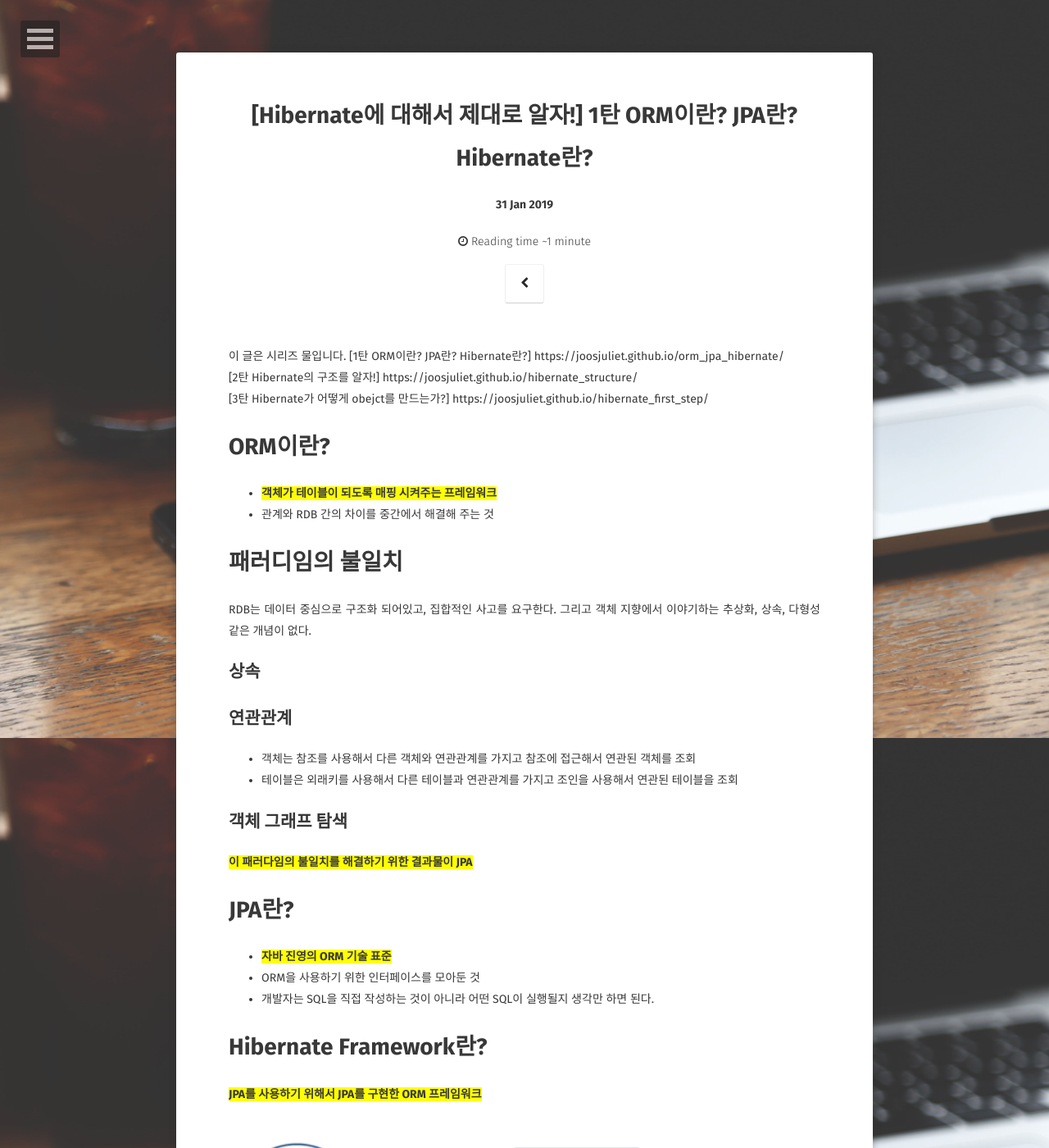
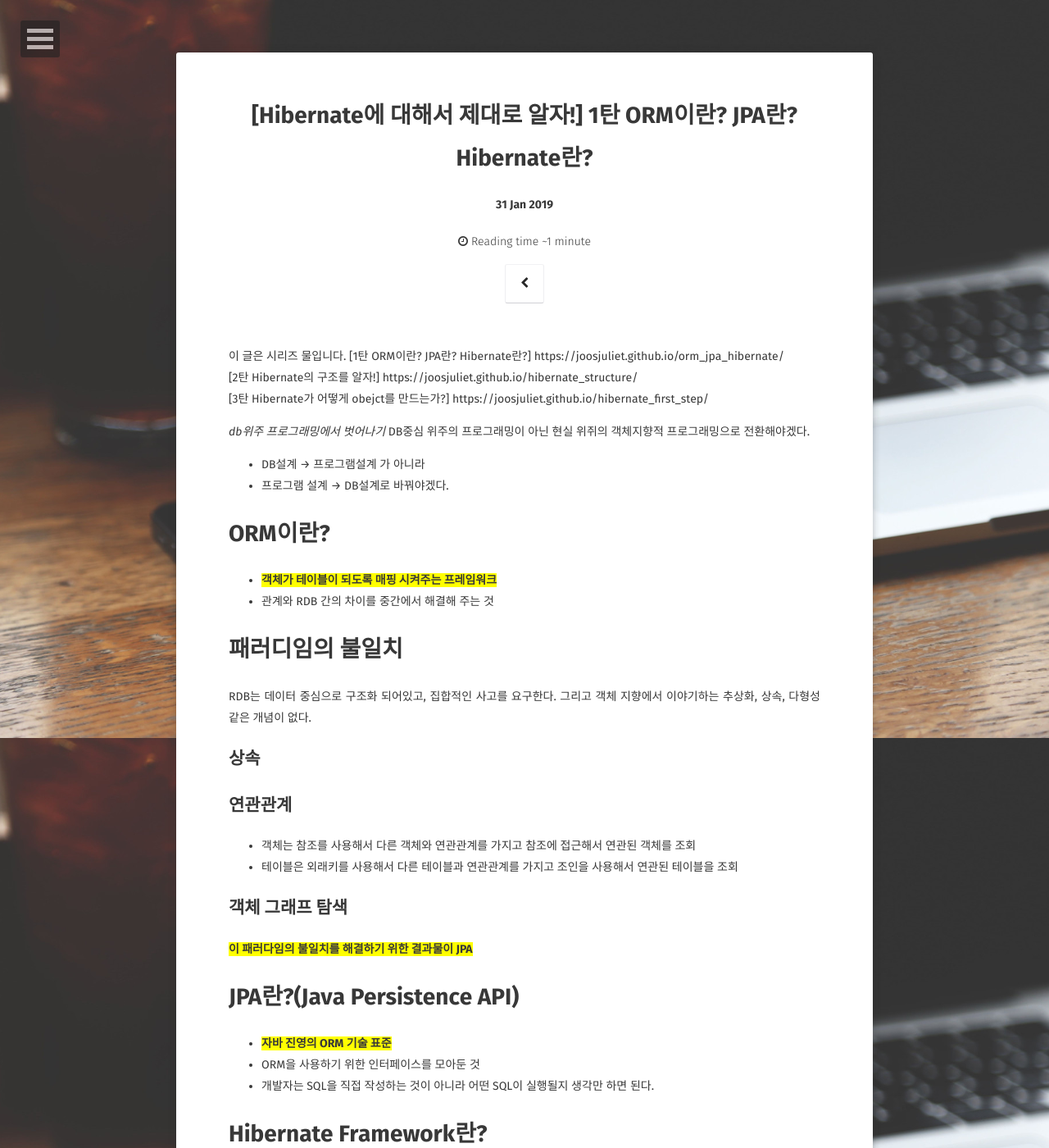
Before and after one commit to JoosJuliet/joosjuliet.github.io, a Jekyll site: the page built from _posts/2019-01-31-orm_jpa_hibernate.md, in a window 1280 px wide and 1400 px high. Shown: the whole window at 82% size. Built offline with Jekyll 4.4.1, drawn with Linux system fonts in a browser that asks for light colours; some web fonts are replaced.

Commit message:
스터디

```diff
--- a/_posts/2019-01-31-orm_jpa_hibernate.md
+++ b/_posts/2019-01-31-orm_jpa_hibernate.md
@@ -11,6 +11,11 @@
 [2탄 Hibernate의 구조를 알자!] https://joosjuliet.github.io/hibernate_structure/
 [3탄 Hibernate가 어떻게 obejct를 만드는가?] https://joosjuliet.github.io/hibernate_first_step/
 
+
+*db위주 프로그래밍에서 벗어나기*
+DB중심 위주의 프로그래밍이 아닌 현실 위쥐의 객체지향적 프로그래밍으로 전환해야겠다.
+- DB설계 → 프로그램설계 가 아니라
+- 프로그램 설계 → DB설계로 바꿔야겠다.
 
 # ORM이란?
 - <span style="background-color:yellow"><b>객체가 테이블이 되도록 매핑 시켜주는 프레임워크</b></span>
@@ -30,7 +35,7 @@
 <span style="background-color:yellow"><b>이 패러다임의 불일치를 해결하기 위한 결과물이 JPA</b></span>
 
 
-# JPA란?
+# JPA란?(Java Persistence API)
 - <span style="background-color:yellow"><b>자바 진영의 ORM 기술 표준</b></span>
 - ORM을 사용하기 위한 인터페이스를 모아둔 것
 - 개발자는 SQL을 직접 작성하는 것이 아니라 어떤 SQL이 실행될지 생각만 하면 된다.
```
Also changed, not shown: _posts/2019-05-17-lazy_loading.md (added, +88 -0 lines).
